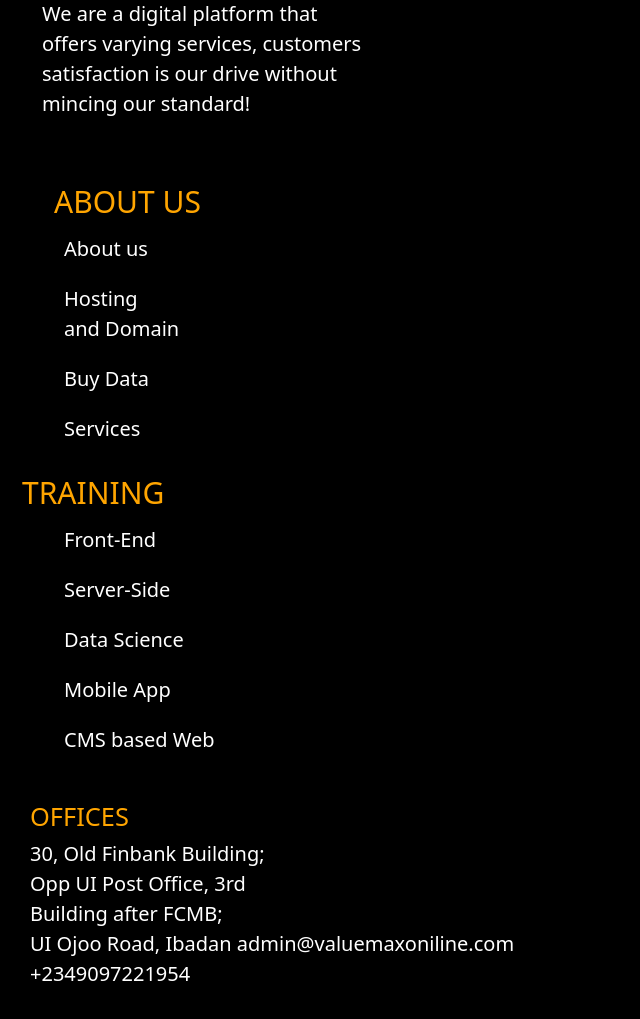
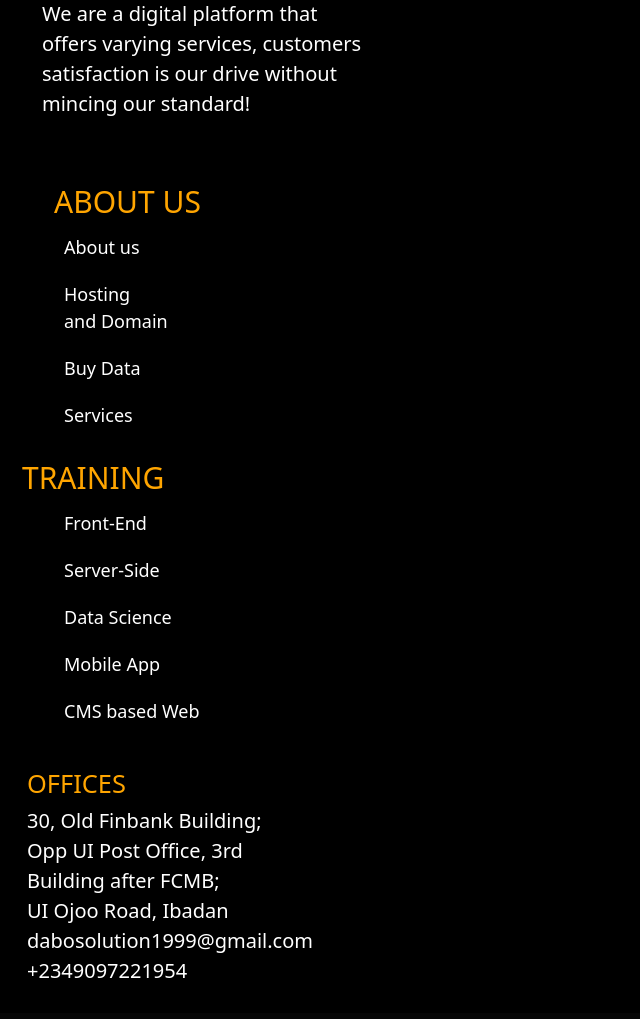
Before and after one commit to dabosolution/myproject, a Django app: template templates/post_detail.html in a window 768 px wide. Shown: the part 1157-2176 px from the top of the page, without its empty margins (0-640 px from the left). After the commit the page ends 2135 px from the top, so only its background shows below. Run offline with Django 4.2, Linux system fonts and the light colour scheme; the template is opened without the code that fills it, so the values that code supplies are empty; some libraries are stand-ins or nearby versions.

Commit message:
refly it on pythonanywhere

```diff
--- a/templates/post_detail.html
+++ b/templates/post_detail.html
@@ -6,16 +6,10 @@
   <meta http-equiv="X-UA-Compatible" content="IE=edge">
   <meta name="viewport" content="width=device-width, initial-scale=1.0">
   <title>Read More Pages</title>
-  <link href="https://cdn.jsdelivr.net/npm/bootstrap@5.2.0/dist/css/bootstrap.min.css" rel="stylesheet"
-    integrity="sha384-gH2yIJqKdNHPEq0n4Mqa/HGKIhSkIHeL5AyhkYV8i59U5AR6csBvApHHNl/vI1Bx" crossorigin="anonymous">
-  <script src="https://cdn.jsdelivr.net/npm/bootstrap@5.2.0/dist/js/bootstrap.bundle.min.js"
-    integrity="sha384-A3rJD856KowSb7dwlZdYEkO39Gagi7vIsF0jrRAoQmDKKtQBHUuLZ9AsSv4jD4Xa" crossorigin="anonymous">
-  </script>
-  <script src="https://cdn.jsdelivr.net/npm/@popperjs/core@2.11.5/dist/umd/popper.min.js"
-    integrity="sha384-Xe+8cL9oJa6tN/veChSP7q+mnSPaj5Bcu9mPX5F5xIGE0DVittaqT5lorf0EI7Vk" crossorigin="anonymous">
-  </script>
-  <script src="https://cdn.jsdelivr.net/npm/bootstrap@5.2.0/dist/js/bootstrap.min.js"
-    integrity="sha384-ODmDIVzN+pFdexxHEHFBQH3/9/vQ9uori45z4JjnFsRydbmQbmL5t1tQ0culUzyK" crossorigin="anonymous">
+  <link href="https://cdn.jsdelivr.net/npm/bootstrap@5.2.2/dist/css/bootstrap.min.css" rel="stylesheet"
+    integrity="sha384-Zenh87qX5JnK2Jl0vWa8Ck2rdkQ2Bzep5IDxbcnCeuOxjzrPF/et3URy9Bv1WTRi" crossorigin="anonymous">
+  <script src="https://cdn.jsdelivr.net/npm/bootstrap@5.2.2/dist/js/bootstrap.bundle.min.js"
+    integrity="sha384-OERcA2EqjJCMA+/3y+gxIOqMEjwtxJY7qPCqsdltbNJuaOe923+mo//f6V8Qbsw3" crossorigin="anonymous">
   </script>
   <link rel="stylesheet" href="https://cdn.jsdelivr.net/npm/bootstrap-icons@1.9.1/font/bootstrap-icons.css">
   <style>
@@ -71,9 +65,70 @@
         color: white;
         padding: 40px;
       }
+
       #amet ul li {
         list-style-type: none;
         font-size: 20px;
+        padding: 10px;
+
+      }
+    }
+    @media screen and (max-width:768px) {
+      .navbar {
+        position: fixed;
+        width: 100%;
+        z-index: 100;
+        background-color: #778899;
+      }
+
+      .navbar ul li a {
+        color: white;
+        font-size: 18px;
+        position: relative;
+      }
+
+      .navbar ul li a:hover {
+        color: blue;
+      }
+
+      .navbar ul li a:hover::before {
+        width: 10%;
+
+      }
+
+      .navbar ul li a::before {
+        content: "";
+        position: absolute;
+        background: green;
+        left: 2;
+        bottom: 5px;
+        width: 0%;
+        height: 5px;
+        transition: 500ms;
+
+      }
+
+      .navbar ul {
+        margin: 0 auto;
+        text-transform: uppercase;
+        font-family: cursive;
+      }
+
+      .navbar-brand {
+        font-weight: bold;
+        font-size: 24px;
+        color: #25356d;
+      }
+
+      .all {
+        background: black;
+        color: white;
+        padding: 40px;
+      }
+
+      #amet ul li {
+        list-style-type: none;
+        font-size:18px;
         padding: 10px;
 
       }
@@ -104,11 +159,6 @@
             <a class="nav-link font-weight-bold" href="{% url 'contact' %}">Contact</a>
           </li>
         </ul>
-        <!-- <form class="d-flex" role="search" action="search">
-                      <input class="form-control me-2" name="q" type="search" placeholder="Search for only news"
-                            aria-label="Search">
-                      <button class="btn btn-success" type="submit">Search</button>
-                </form> -->
       </div>
     </div>
   </nav><br><br><br>
@@ -170,13 +220,13 @@
 
           </ul>
         </div>
-        <div class="col-lg-3" style="padding:20px ;">
+        <div class="col-lg-3" style="padding:17px ;">
           <h3 style="color:orange ;">OFFICES</h3>
           <span style="color:white;font-size: 20px;">30, Old Finbank Building;<br>
             Opp UI Post Office, 3rd <br>
             Building after FCMB;<br>
-            UI Ojoo Road, Ibadan
-            admin@valuemaxoniline.com <br>
+            UI Ojoo Road, Ibadan <br/>
+            dabosolution1999@gmail.com<br>
             +2349097221954</span>
         </div>
       </div>
```
Also changed, not shown: templates/index.html (+27 -17 lines), media/Buhari.gif (added), media/HUR.webp (added), media/download.jfif (added), media/latest.jfif (added), media/mtn-thisday-social.jpg (added), media/news.jfif (added).
